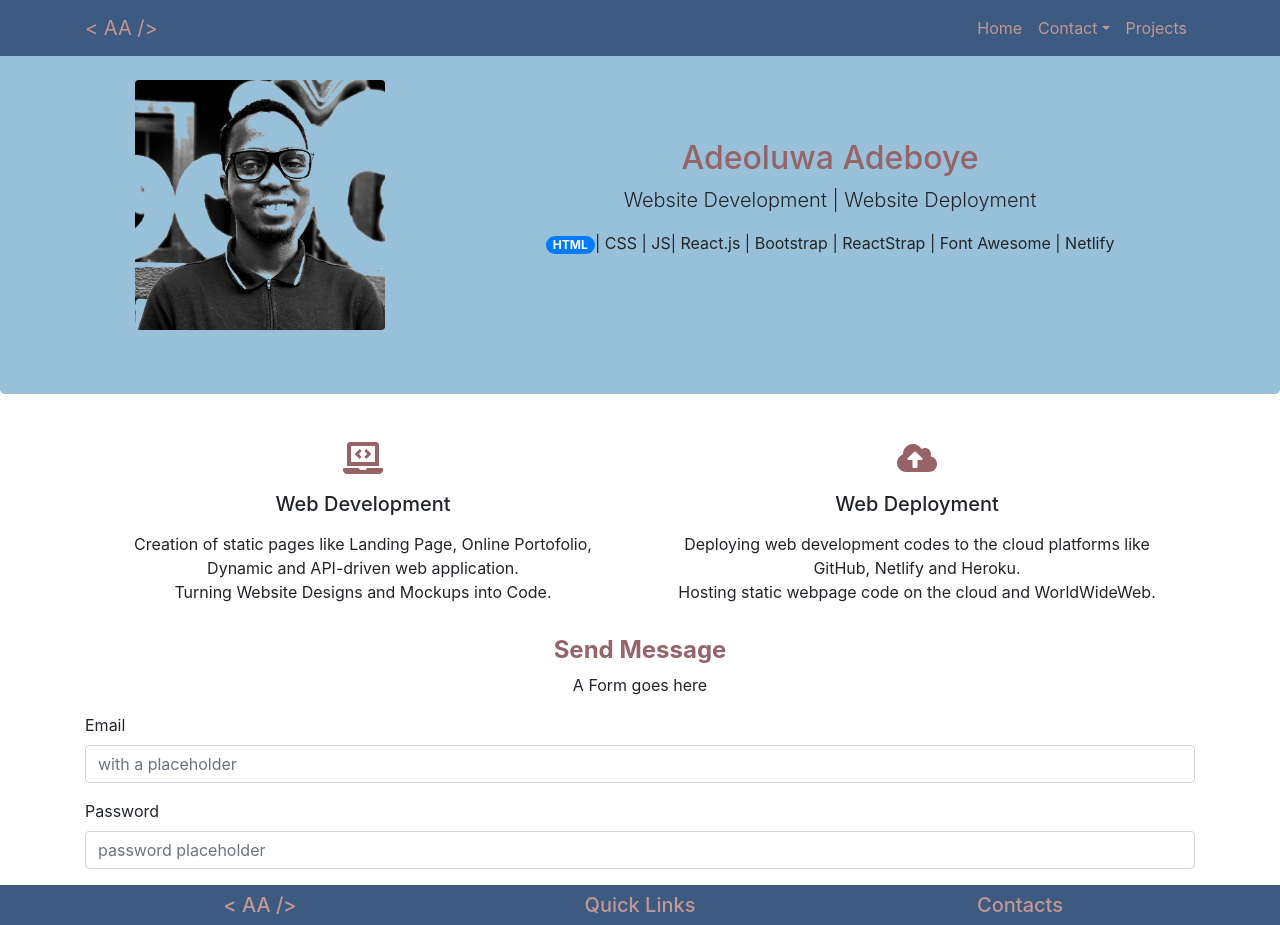
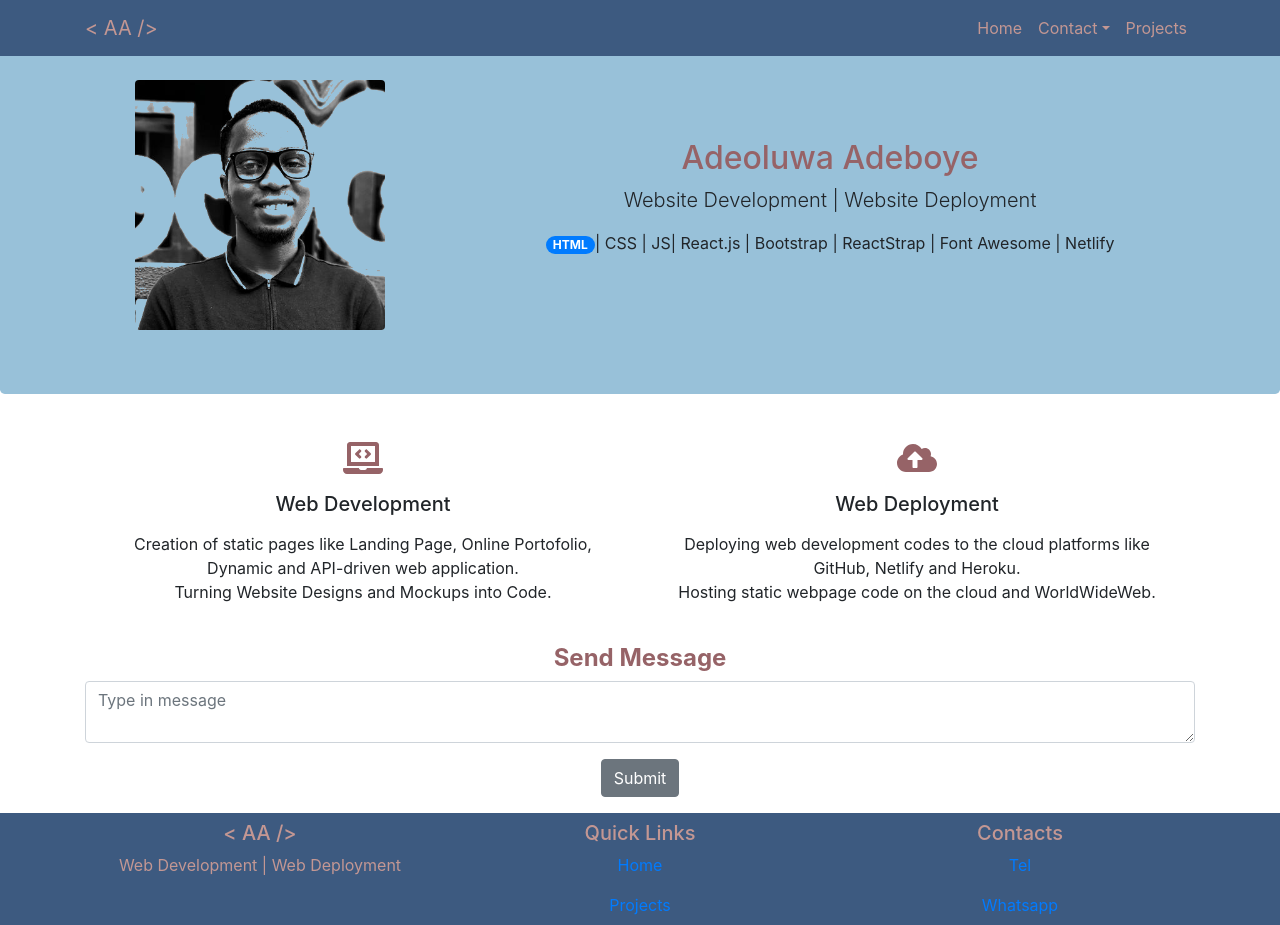
Before and after one commit to JUGG097/Web-Dev-Portfolio-Page, a React (Create React App) app: page /home in a window 1280 px wide. Shown: the top 925 px of the page. Built offline with nearby package versions, Linux system fonts and the light colour scheme.

Commit message:
:construction: Added Form template

```diff
--- a/src/Components/Footer.js
+++ b/src/Components/Footer.js
@@ -3,7 +3,7 @@ import { Link } from "react-router-dom";
 
 function Footer() {
 	return (
-		<div className="footer p-2">
+		<div className="footer p-2 mt-3">
 			<div className="container">
 				<div className="row text-center">
 					<div className="col-12 col-sm-4">
--- a/src/Components/Home.js
+++ b/src/Components/Home.js
@@ -1,5 +1,5 @@
 import React from "react";
-import { Jumbotron, Form, FormGroup, Label, Input } from "reactstrap";
+import { Jumbotron, Form, FormGroup, Label, Input, Button } from "reactstrap";
 
 import {
 	faLaptopCode,
@@ -11,23 +11,14 @@ const SubmitForm = () => {
 	return (
 		<Form>
 			<FormGroup>
-				<Label for="exampleEmail">Email</Label>
 				<Input
-					type="email"
-					name="email"
-					id="exampleEmail"
-					placeholder="with a placeholder"
+					type="textarea"
+					name="message"
+					id="exampmessageleEmail"
+					placeholder="Type in message"
 				/>
 			</FormGroup>
-			<FormGroup>
-				<Label for="examplePassword">Password</Label>
-				<Input
-					type="password"
-					name="password"
-					id="examplePassword"
-					placeholder="password placeholder"
-				/>
-			</FormGroup>
+			<Button>Submit</Button>
 		</Form>
 	);
 };
@@ -100,14 +91,13 @@ function Home() {
 					</div>
 				</div>
 
-				<div className="row">
+				<div className="row mt-2">
 					<div className="col-12 text-center">
 						<h4 className="my-color font-weight-bold">
 							Send Message
 						</h4>
-						<p>A Form goes here</p>
 					</div>
-					<div className="col-12">
+					<div className="col-12 text-center">
 						<SubmitForm />
 					</div>
 				</div>
```
